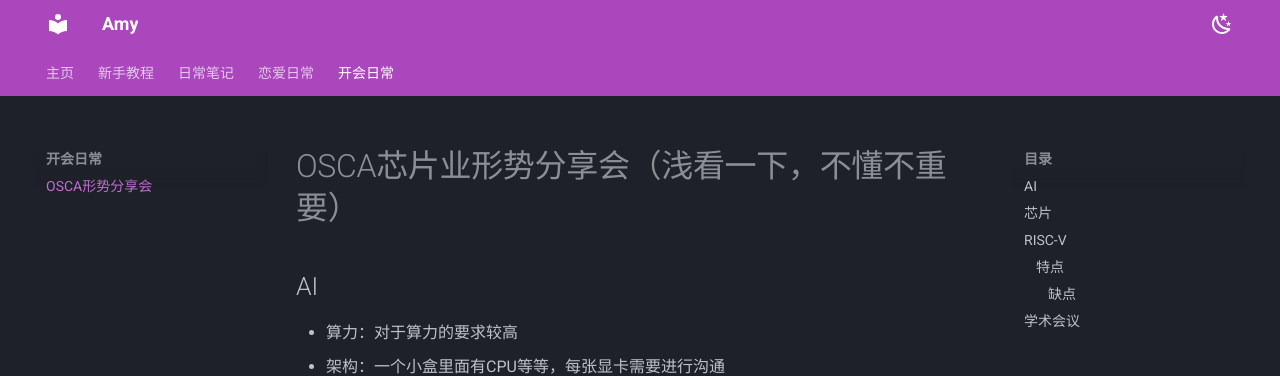
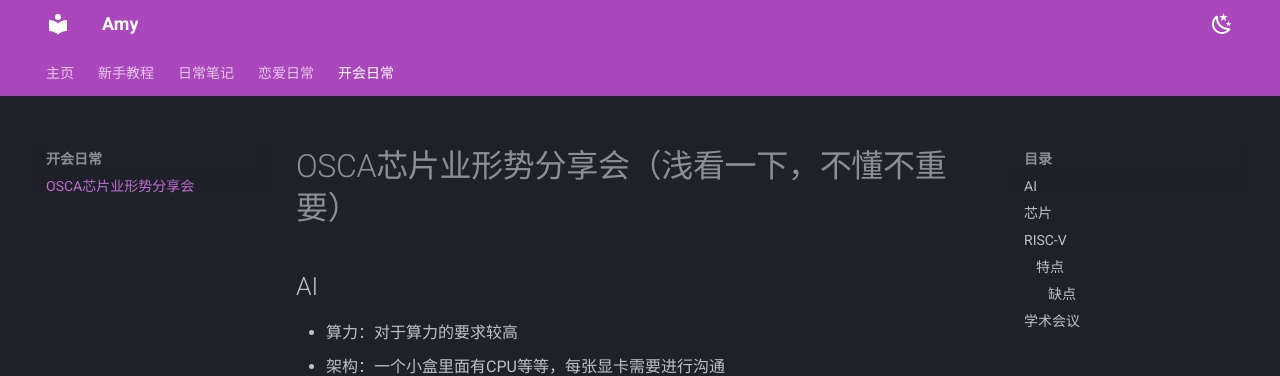
Before and after one commit to AmyWang5/Amyhhh-blog, an MkDocs documentation site: the page built from docs/WJX3/meeting1.md, in a window 1280 px wide. Shown: the top 376 px of the page. Built offline with MkDocs 1.6.1 and Material for MkDocs 9.7.7, drawn with Linux system fonts in a browser that asks for light colours; some of the changed lines change nothing that is shown.

Commit message:
2023-11-04_00:22:26 update

```diff
--- a/mkdocs.yml
+++ b/mkdocs.yml
@@ -34,7 +34,7 @@ nav:
      - 11.2学习日记: WJX2/onetime2.md
   - 恋爱日常: AMY1/love.md
   - 开会日常:
-     - OSCA形势分享会: WJX3/meeting1.md
+     - OSCA芯片业形势分享会: WJX3/meeting1.md
 plugins:
   - mermaid2:
       arguments:
```
